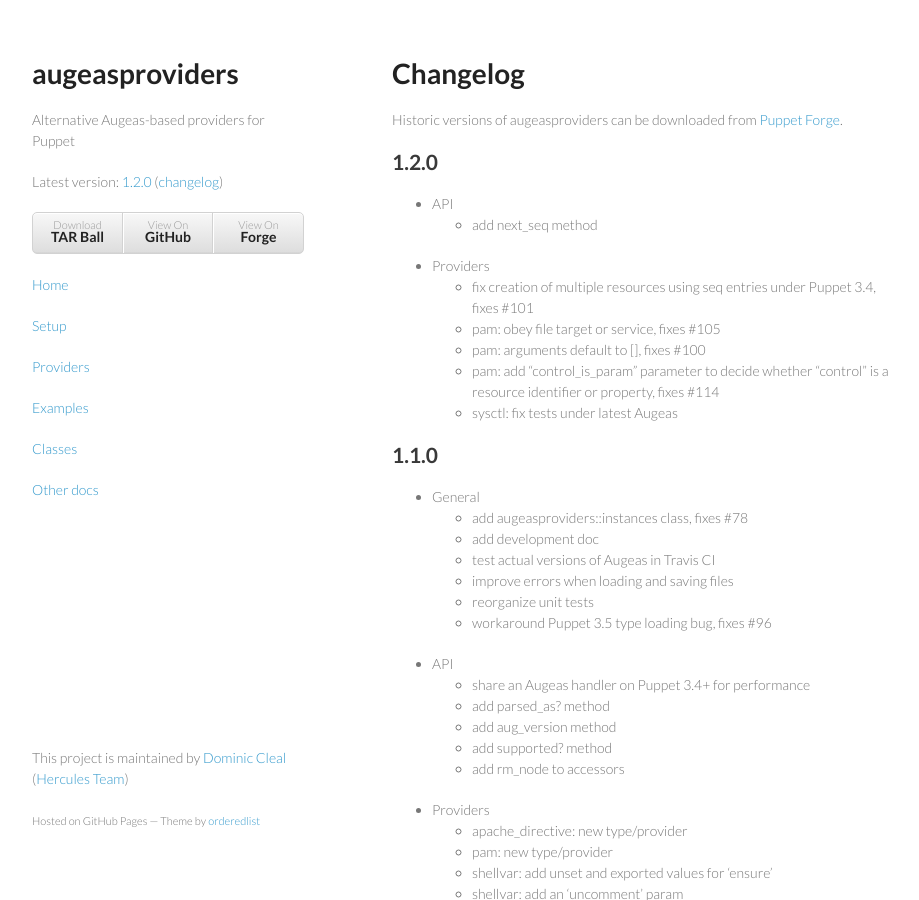
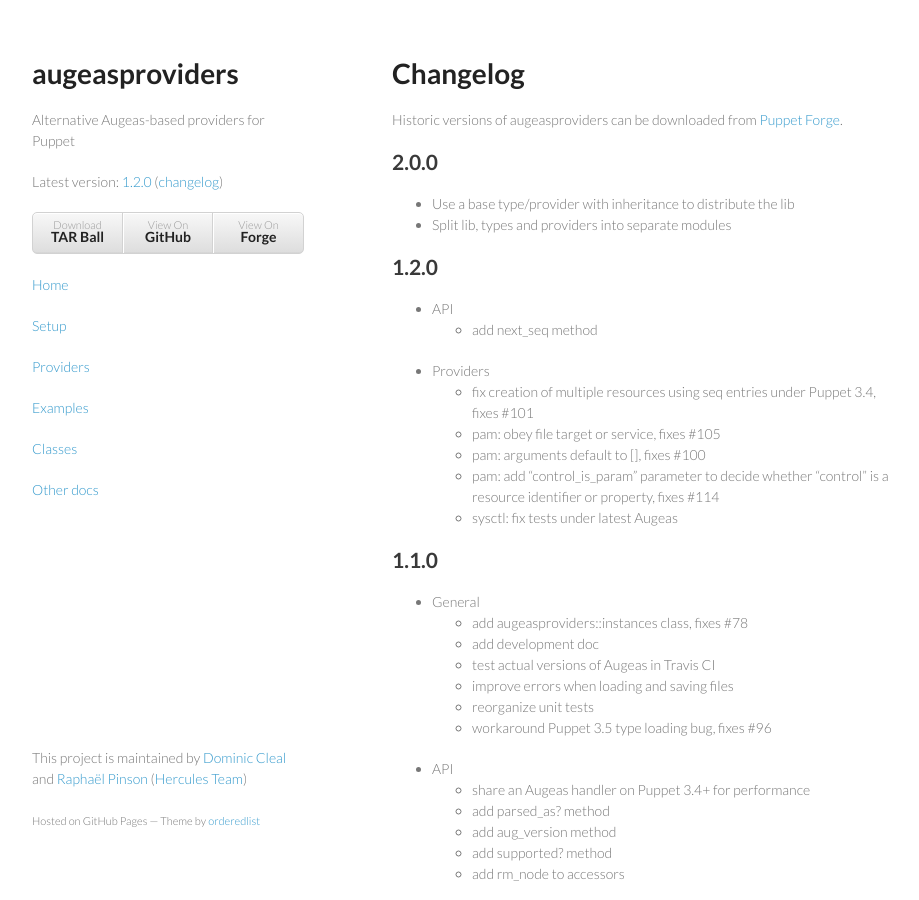
Before and after one commit to voxpupuli/puppet-augeasproviders, a Jekyll site: the page built from documentation/changelog.md, in a window 1280 px wide and 900 px high. Shown: the whole window, without its empty margins (178-1097 px from the left). Built offline with Jekyll 4.4.1, drawn with Linux system fonts in a browser that asks for light colours.

Commit message:
Update augeasproviders.com

```diff
--- a/_layouts/minimal.html
+++ b/_layouts/minimal.html
@@ -39,7 +39,7 @@
         {{ content }}
       </section>
       <footer>
-        <p>This project is maintained by <a href="https://github.com/domcleal">Dominic Cleal</a> (<a href="https://github.com/hercules-team">Hercules Team</a>)</p>
+        <p>This project is maintained by <a href="https://github.com/domcleal">Dominic Cleal</a> and <a href="https://github.com/raphink">Raphaël Pinson</a> (<a href="https://github.com/hercules-team">Hercules Team</a>)</p>
         <p><small>Hosted on GitHub Pages &mdash; Theme by <a href="https://github.com/orderedlist">orderedlist</a></small></p>
       </footer>
     </div>
--- a/documentation/changelog.md
+++ b/documentation/changelog.md
@@ -5,7 +5,13 @@
 
 # Changelog
 
-Historic versions of augeasproviders can be downloaded from <a href="http://forge.puppetlabs.com/domcleal/augeasproviders">Puppet Forge</a>.
+Historic versions of augeasproviders can be downloaded from <a href="http://forge.puppetlabs.com/herculesteam/augeasproviders">Puppet Forge</a>.
+
+## 2.0.0
+
+* Use a base type/provider with inheritance to distribute the lib
+* Split lib, types and providers into separate modules
+
 
 ## 1.2.0
 - API
--- a/yardoc/file.README.html
+++ b/yardoc/file.README.html
@@ -118,7 +118,7 @@
 HTML pages.</p>
 
 <p>Type documentation can be generated with <code>puppet doc -r type</code> or viewed on the
-<a href="http://forge.puppetlabs.com/domcleal/augeasproviders">Puppet Forge page</a>.</p>
+<a href="http://forge.puppetlabs.com/herculesteam/augeasproviders">Puppet Forge page</a>.</p>
 
 <p>For builtin types and mounttab, the default provider will automatically become
 the <code>augeas</code> provider once the module is installed.  This can be changed back
@@ -177,7 +177,7 @@
 
 <p>On Puppet 2.7.14+, the module can be installed easily (<a href="http://docs.puppetlabs.com/puppet/2.7/reference/modules_installing.html">documentation</a>):</p>
 
-<pre class="code ruby"><code class="ruby">puppet module install domcleal/augeasproviders
+<pre class="code ruby"><code class="ruby">puppet module install herculesteam/augeasproviders
 </code></pre>
 
 <p>You may see an error similar to this on Puppet 2.x (<a href="http://projects.puppetlabs.com/issues/13858">#13858</a>):</p>
--- a/yardoc/index.html
+++ b/yardoc/index.html
@@ -118,7 +118,7 @@
 HTML pages.</p>
 
 <p>Type documentation can be generated with <code>puppet doc -r type</code> or viewed on the
-<a href="http://forge.puppetlabs.com/domcleal/augeasproviders">Puppet Forge page</a>.</p>
+<a href="http://forge.puppetlabs.com/herculesteam/augeasproviders">Puppet Forge page</a>.</p>
 
 <p>For builtin types and mounttab, the default provider will automatically become
 the <code>augeas</code> provider once the module is installed.  This can be changed back
@@ -177,7 +177,7 @@
 
 <p>On Puppet 2.7.14+, the module can be installed easily (<a href="http://docs.puppetlabs.com/puppet/2.7/reference/modules_installing.html">documentation</a>):</p>
 
-<pre class="code ruby"><code class="ruby">puppet module install domcleal/augeasproviders
+<pre class="code ruby"><code class="ruby">puppet module install herculesteam/augeasproviders
 </code></pre>
 
 <p>You may see an error similar to this on Puppet 2.x (<a href="http://projects.puppetlabs.com/issues/13858">#13858</a>):</p>
```
Also changed, not shown: setup/index.md (+1 -1 lines).
